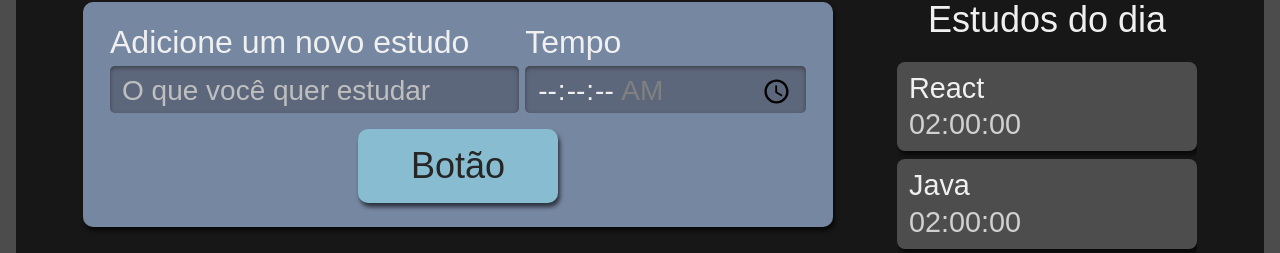
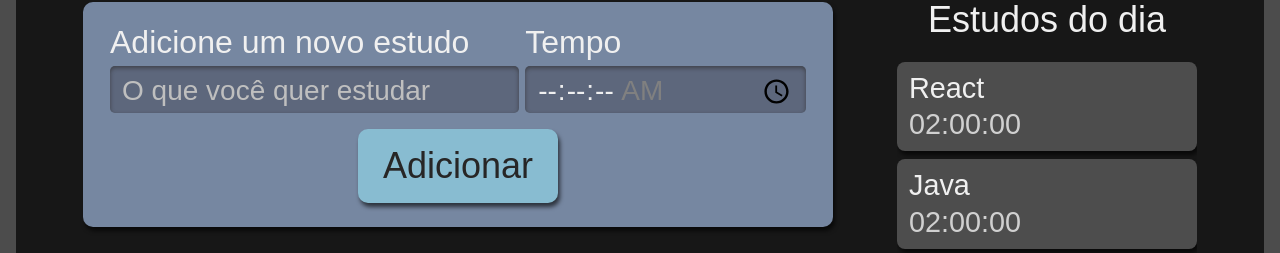
Before and after one commit to FelipeGabrill/Studies-ts-react--, a React (Create React App) app: page / in a window 1280 px wide. Shown: the part 222-475 px from the top of the page. Built offline with nearby package versions, Linux system fonts and the light colour scheme.

Commit message:
Implementando Props

```diff
--- a/src/componets/Botao/index.tsx
+++ b/src/componets/Botao/index.tsx
@@ -1,11 +1,11 @@
 import React from "react";
 import style from './Botao.module.scss';
 
-class Botao extends React.Component {
+class Botao extends React.Component<{children: React.ReactNode}> {
     render() {
         return (
             <button className={style.botao}>
-                Botão
+                {this.props.children}
             </button>
         )
     }
--- a/src/componets/Formulario/index.tsx
+++ b/src/componets/Formulario/index.tsx
@@ -32,7 +32,9 @@
                         required
                     />
                 </div>
-                <Botao />
+                <Botao>
+                    Adicionar
+                </Botao>
             </form>
         )
     }
```
